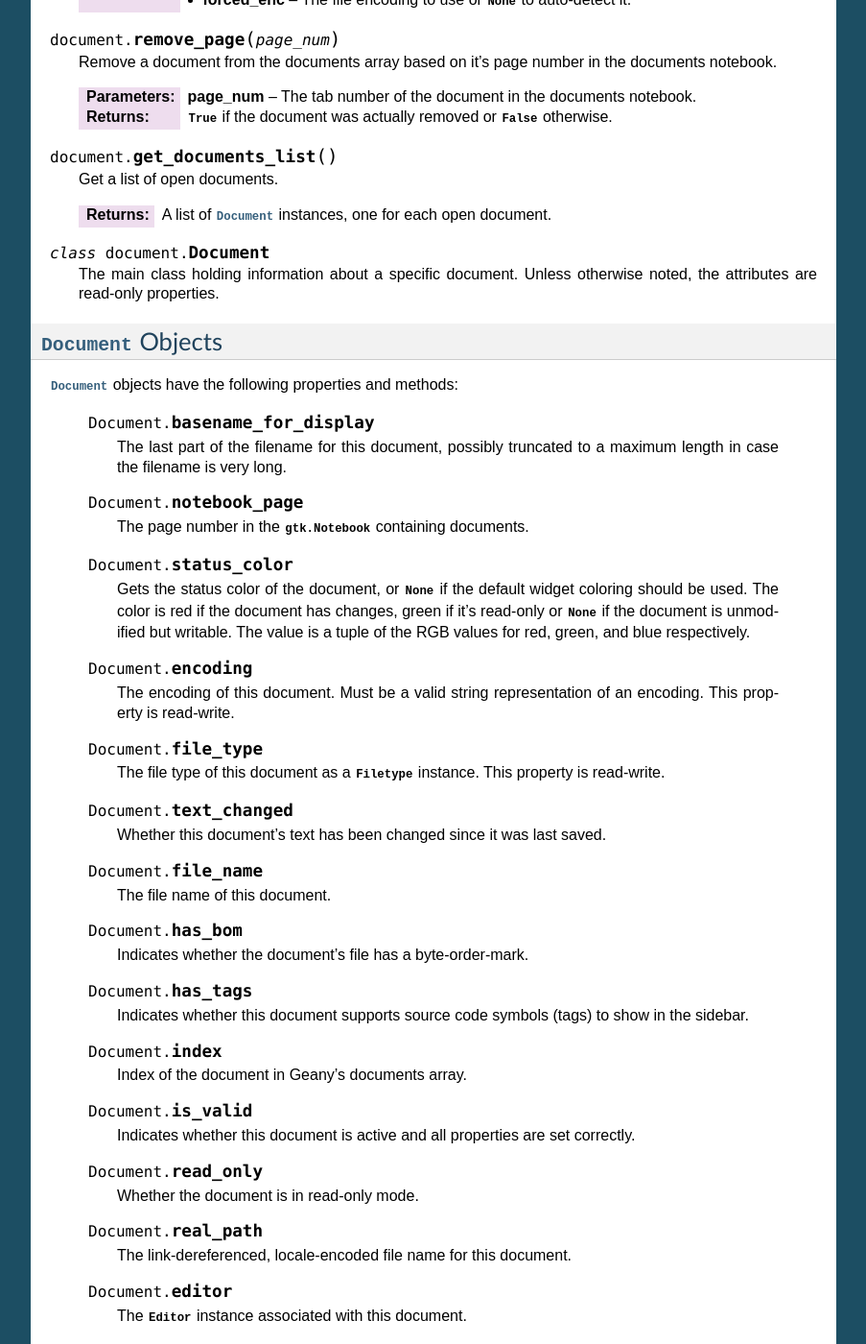
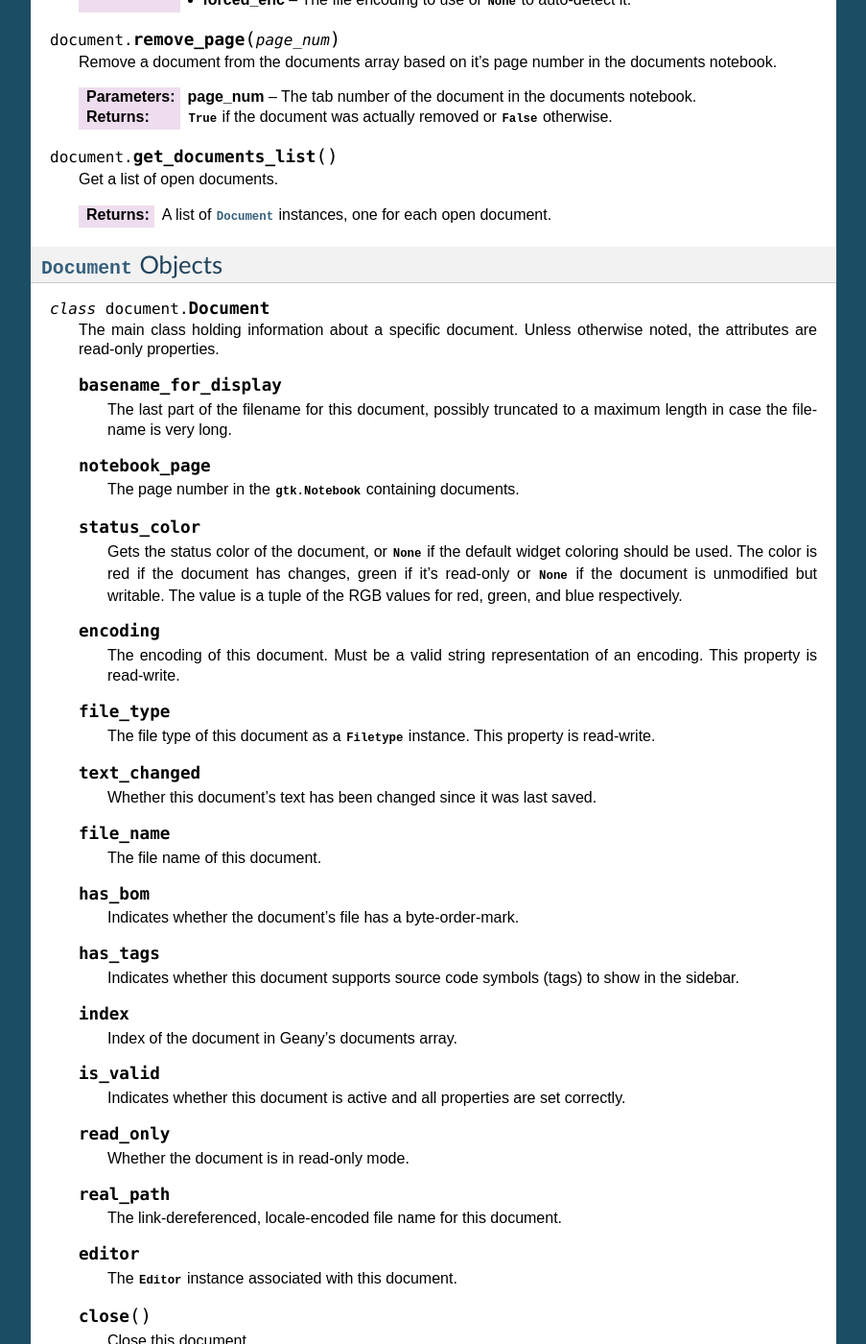
Before and after one commit to codebrainz/geanypy, a Sphinx documentation site: the page built from docs/source/document.rst, in a window 1280 px wide and 1400 px high, scrolled down 1501 px. Shown: the whole window at 96% size, without its empty margins (198-1101 px from the left). Built offline with Sphinx 7.4.7, drawn with Linux system fonts in a browser that asks for light colours; some of the changed text lies outside the part shown.

Commit message:
Update documentation source.

```diff
--- a/docs/source/document.rst
+++ b/docs/source/document.rst
@@ -101,15 +101,13 @@ functions are used for creating instances of the :class:`Document` object.
     :return: A list of :class:`Document` instances, one for each open document.
 
 
+:class:`Document` Objects
+=========================
+
 .. class:: Document
 
     The main class holding information about a specific document.  Unless
     otherwise noted, the attributes are read-only properties.
-
-:class:`Document` Objects
-=========================
-
-:class:`Document` objects have the following properties and methods:
 
     .. attribute:: Document.basename_for_display
 
```
Also changed, not shown: docs/source/app.rst (+3 -5 lines).
